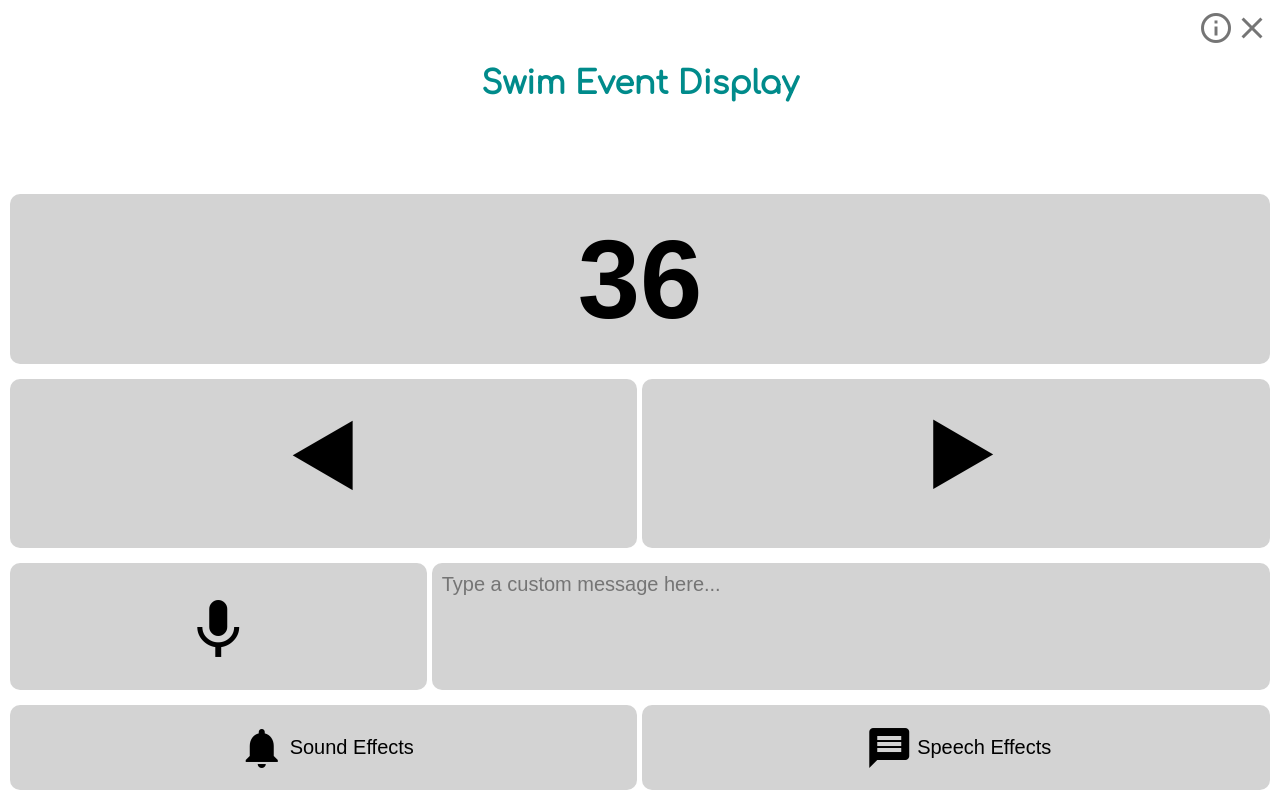
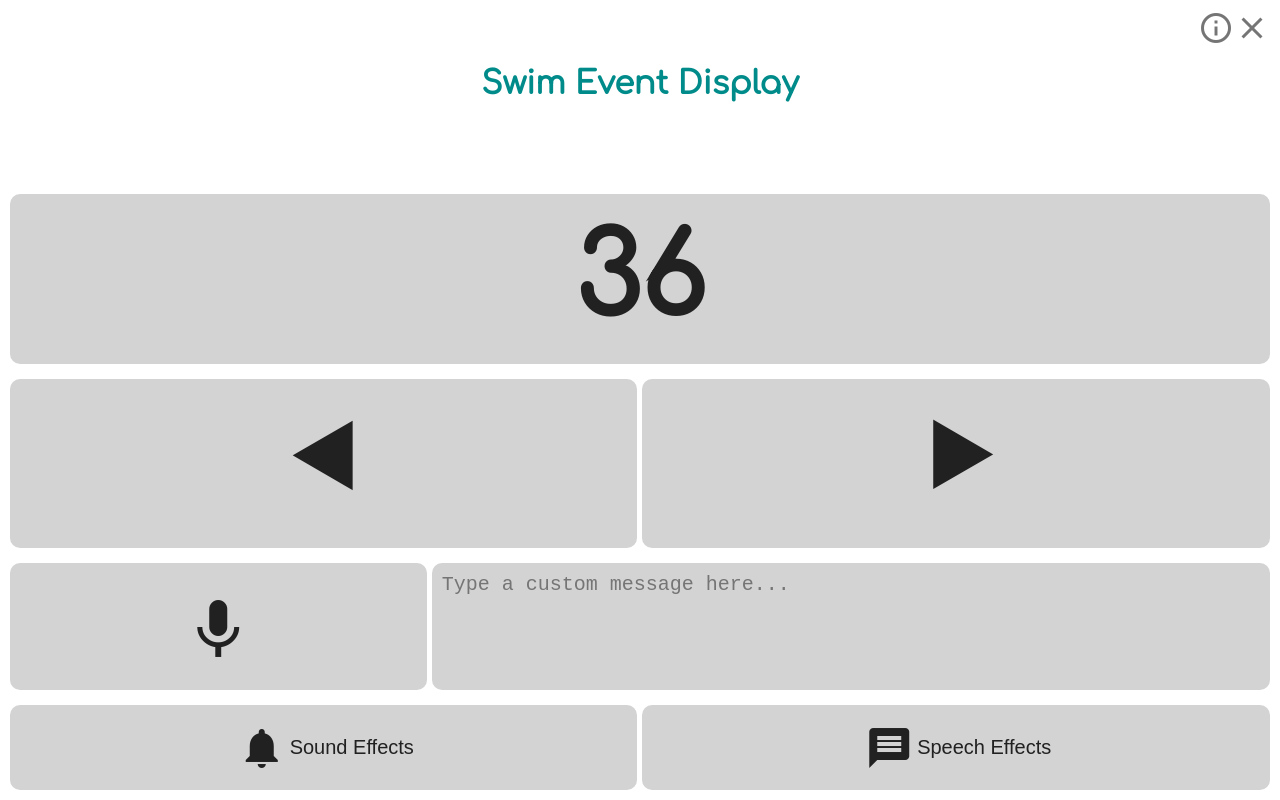
Before and after one commit to citrus-melon/swim-event-display, a plain HTML site: page controller.html in a window 1280 px wide. Drawn offline with Linux system fonts and the light colour scheme.

Commit message:
Simplify css

```diff
--- a/styling/controller.css
+++ b/styling/controller.css
@@ -2,15 +2,15 @@
     box-sizing: border-box;
     padding: 0;
     margin: 0;
-    font-family: Arial, Helvetica, sans-serif;
 }
 
-.gridContainer { /* main grid wrapper initialization */
+.gridContainer {
     width: 100vw;
     height: 100vh;
     padding: 10px;
     display: grid;
     gap: 15px 5px;
+    font-family: Arial, Helvetica, sans-serif;
     grid-template-columns: 1fr 1fr 1fr 1fr 1fr 1fr;
     grid-template-rows: 1fr 1fr 1fr 0.75fr 0.5fr;
     grid-template-areas: "header header header header header header"
@@ -20,17 +20,18 @@
     "toggleSFX toggleSFX toggleSFX toggleTTS toggleTTS toggleTTS";
 }
 
-.gridItem { /* format grid boxes */
+.gridItem {
     background-color: lightgray;
     border-radius: 10px;
+    display: flex;
+    font-size: 7vh;
+    color: #212121;
 }
 
 .header {grid-area: header; } /* name grid areas */
 .leftBtn { grid-area: leftBtn; }
 .rightBtn { grid-area: rightBtn; }
-.currentEvent { grid-area: currentEvent;
-    font-family: 'Comfortaa', Arial, Helvetica, sans-serif;
-}
+.currentEvent { grid-area: currentEvent; }
 .recordBtn { grid-area: recordBtn; }
 .msgBox { grid-area: msgBox; }
 .toggleSFX { grid-area: toggleSFX; }
@@ -47,19 +48,24 @@
     color: rgba(0, 0, 0, 0.54);
 }
 
-.currentEvent, .leftBtn, .rightBtn, .recordBtn { /* wrapper for positioning big text */
-    display: flex;
-    font-size: 7vh;
+.appTitle {
+    font-family: 'Comfortaa', Arial, Helvetica, sans-serif;
+    text-align: center;
+    color: darkcyan;
 }
-.bigText { /* center Event big text */
+
+.bigText {
     margin:auto;
+}
+.currentEvent {
+    font-family: 'Comfortaa';
 }
 
 .recordBtn .bigText { /* Microphone Icon */
     font-size: 9vh;
 }
 
-.msgBox { /* Custom message textarea */
+.msgBox {
     border: none;
     outline: none;
     font-size: 20px;
@@ -68,20 +74,12 @@
 }
 
 .toggleSFX, .toggleTTS {
-    display: flex; /* Positioning content of bottom buttons */
     align-items: center;
     justify-content: center;
     font-size: 1.25em;
     padding: 4px;
 }
-
 .btnIcon { /* bottom button icons */
     font-size: 6vh;
     margin: 4px;
 }
-
-.appTitle {
-    font-family: 'Comfortaa', Arial, Helvetica, sans-serif;
-    text-align: center;
-    color: darkcyan;
-}
```
